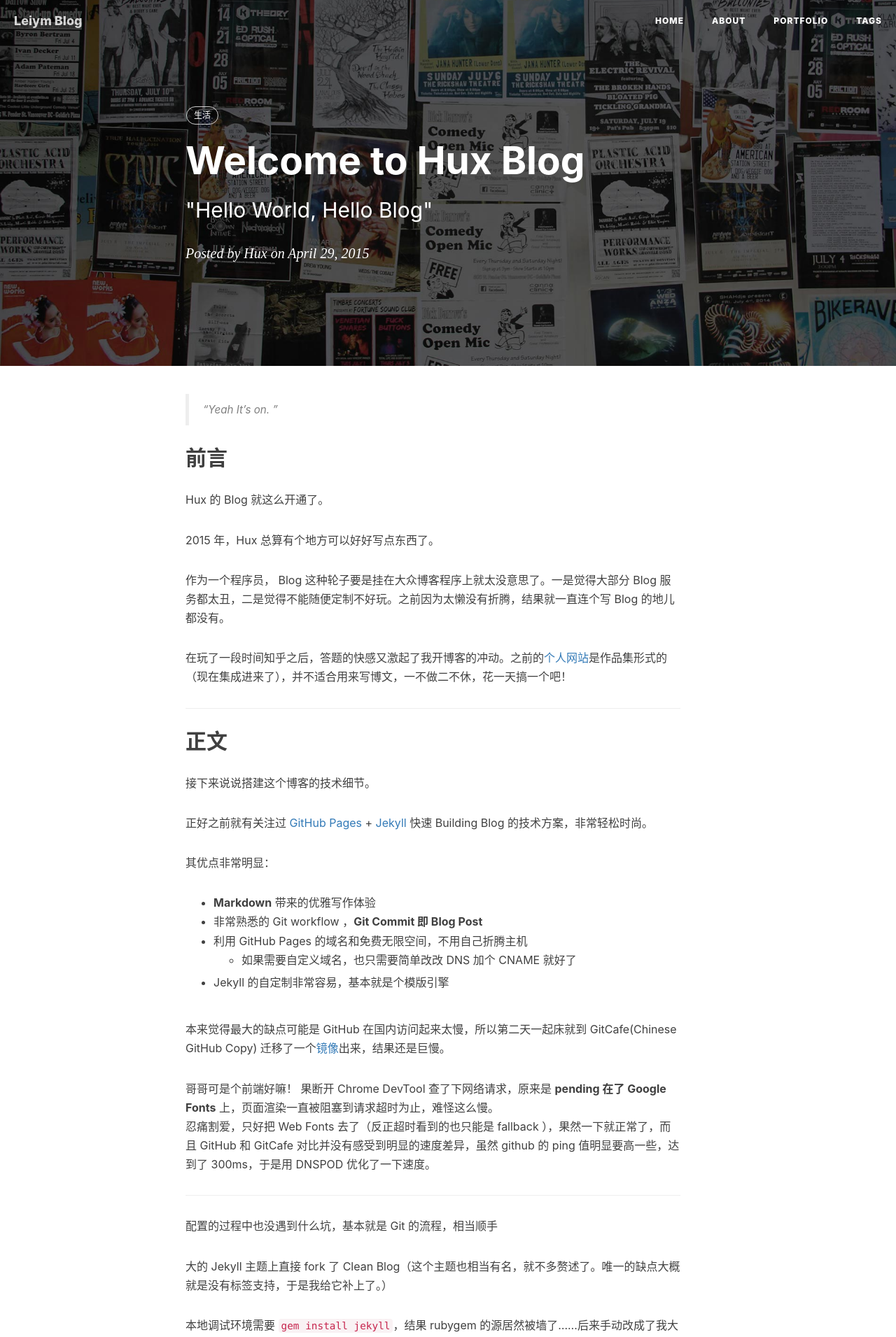
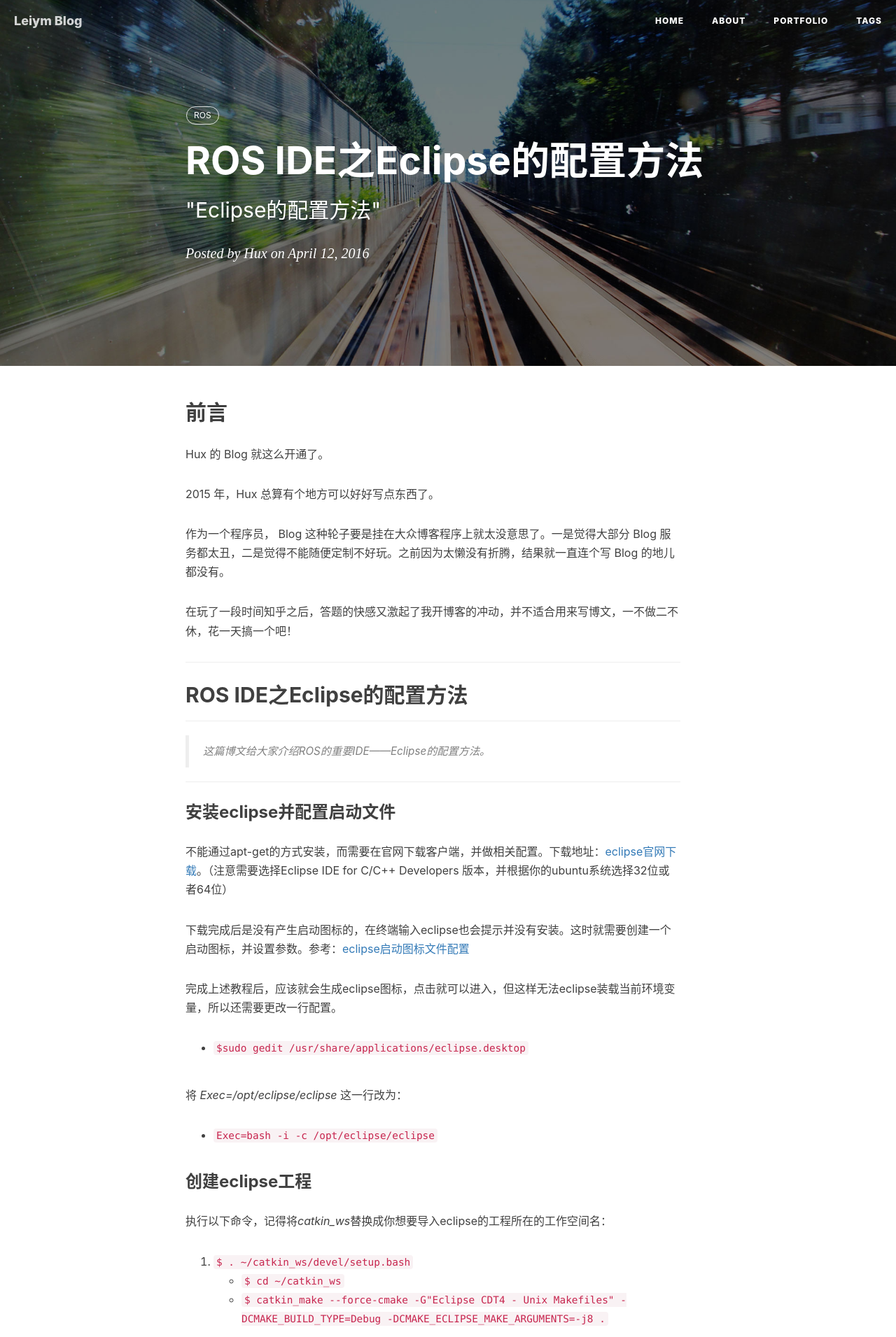
Before and after one commit to ozaki8/missmiaom.github.io, a Jekyll site: the page built from _posts/2016-04-12-ros-ide-eclipse.markdown, in a window 1280 px wide. Shown: the top 1911 px of the page at 70% size. Built offline with Jekyll 4.4.1, drawn with Linux system fonts in a browser that asks for light colours; nearby versions of some CDN libraries; comment, search, counter and statistics services are not loaded; some of the changed text lies outside the part shown.

Commit message:
Update 2016-04-12-ros-ide-eclipse.markdown

```diff
--- a/_posts/2016-04-12-ros-ide-eclipse.markdown
+++ b/_posts/2016-04-12-ros-ide-eclipse.markdown
@@ -1,74 +1,58 @@
 ---
 layout:     post
-title:      "Welcome to Hux Blog"
-subtitle:   " \"Hello World, Hello Blog\""
-date:       2015-04-29 12:00:00
+title:      "ROS IDE之Eclipse的配置方法"
+subtitle:   "\"ROS IDE设置\""
+subtitle:   "\"Eclipse的配置方法\""
+date:       2016-04-12 12:00:00
 author:     "Hux"
+header-img: "img/post-bg-2015.jpg"
 tags:
-    - 生活
+    - ROS
 ---
-
-> “Yeah It's on. ”
-
 
 ## 前言
 
 Hux 的 Blog 就这么开通了。
 
-
 2015 年，Hux 总算有个地方可以好好写点东西了。
-
 
 作为一个程序员， Blog 这种轮子要是挂在大众博客程序上就太没意思了。一是觉得大部分 Blog 服务都太丑，二是觉得不能随便定制不好玩。之前因为太懒没有折腾，结果就一直连个写 Blog 的地儿都没有。
 
-在玩了一段时间知乎之后，答题的快感又激起了我开博客的冲动。之前的[个人网站](http://huangxuan.me/portfolio)是作品集形式的（现在集成进来了），并不适合用来写博文，一不做二不休，花一天搞一个吧！
-
+在玩了一段时间知乎之后，答题的快感又激起了我开博客的冲动，并不适合用来写博文，一不做二不休，花一天搞一个吧！
 
 ---
 
-## 正文
+## ROS IDE之Eclipse的配置方法
+***
+> 这篇博文给大家介绍ROS的重要IDE——Eclipse的配置方法。
 
-接下来说说搭建这个博客的技术细节。
+***
+### 安装eclipse并配置启动文件
 
-正好之前就有关注过 [GitHub Pages](https://pages.github.com/) + [Jekyll](http://jekyllrb.com/) 快速 Building Blog 的技术方案，非常轻松时尚。
+不能通过apt-get的方式安装，而需要在官网下载客户端，并做相关配置。下载地址：[eclipse官网下载](http://www.eclipse.org/downloads/packages/eclipse-ide-cc-developers/mars2)。（注意需要选择Eclipse IDE for C/C++ Developers 版本，并根据你的ubuntu系统选择32位或者64位）
 
-其优点非常明显：
+下载完成后是没有产生启动图标的，在终端输入eclipse也会提示并没有安装。这时就需要创建一个启动图标，并设置参数。参考：[eclipse启动图标文件配置](http://www.blogs.digitalworlds.net/softwarenotes/?p=54)
 
-* **Markdown** 带来的优雅写作体验
-* 非常熟悉的 Git workflow ，**Git Commit 即 Blog Post**
-* 利用 GitHub Pages 的域名和免费无限空间，不用自己折腾主机
-	* 如果需要自定义域名，也只需要简单改改 DNS 加个 CNAME 就好了
-* Jekyll 的自定制非常容易，基本就是个模版引擎
+完成上述教程后，应该就会生成eclipse图标，点击就可以进入，但这样无法eclipse装载当前环境变量，所以还需要更改一行配置。
+
+- `$sudo gedit /usr/share/applications/eclipse.desktop`
+
+将 *Exec=/opt/eclipse/eclipse* 这一行改为：
+
+- `Exec=bash -i -c /opt/eclipse/eclipse`
 
 
-本来觉得最大的缺点可能是 GitHub 在国内访问起来太慢，所以第二天一起床就到 GitCafe(Chinese GitHub Copy) 迁移了一个[镜像](http://huxpro.gitcafe.io)出来，结果还是巨慢。
+### 创建eclipse工程
 
-哥哥可是个前端好嘛！ 果断开 Chrome DevTool 查了下网络请求，原来是 **pending 在了 Google Fonts** 上，页面渲染一直被阻塞到请求超时为止，难怪这么慢。
-忍痛割爱，只好把 Web Fonts 去了（反正超时看到的也只能是 fallback ），果然一下就正常了，而且 GitHub 和 GitCafe 对比并没有感受到明显的速度差异，虽然 github 的 ping 值明显要高一些，达到了 300ms，于是用 DNSPOD 优化了一下速度。
+执行以下命令，记得将*catkin_ws*替换成你想要导入eclipse的工程所在的工作空间名：
+1. `$ . ~/catkin_ws/devel/setup.bash`
+- `$ cd ~/catkin_ws`
+- `$ catkin_make --force-cmake -G"Eclipse CDT4 - Unix Makefiles" -DCMAKE_BUILD_TYPE=Debug -DCMAKE_ECLIPSE_MAKE_ARGUMENTS=-j8 .`
 
+### 将工程导入eclipse
 
+打开eclipse，在导入之前更改一下头文件和内存限制，以免导致像<ros.h>等头文件无法包含。
 
----
+### 调试运行
 
-配置的过程中也没遇到什么坑，基本就是 Git 的流程，相当顺手
-
-大的 Jekyll 主题上直接 fork 了 Clean Blog（这个主题也相当有名，就不多赘述了。唯一的缺点大概就是没有标签支持，于是我给它补上了。）
-
-本地调试环境需要 `gem install jekyll`，结果 rubygem 的源居然被墙了……后来手动改成了我大淘宝的镜像源才成功
-
-Theme 的 CSS 是基于 Bootstrap 定制的，看得不爽的地方直接在 Less 里改就好了（平时更习惯 SCSS 些），**不过其实我一直觉得 Bootstrap 在移动端的体验做得相当一般，比我在淘宝参与的团队 CSS 框架差多了……**所以为了体验，也补了不少 CSS 进去
-
-最后就进入了耗时反而最长的**做图、写字**阶段，也算是进入了**写博客**的正轨，因为是类似 Hack Day 的方式去搭这个站的，所以折腾折腾着大半夜就过去了。
-
-第二天考虑中文字体的渲染，fork 了 [Type is Beautiful](http://www.typeisbeautiful.com/) 的 `font` CSS，调整了字号，适配了 Win 的渣渲染，中英文混排效果好多了。
-
-
-## 后记
-
-回顾这个博客的诞生，纯粹是出于个人兴趣。在知乎相关问题上回答并获得一定的 star 后，我决定把这个博客主题当作一个小小的开源项目来维护。
-
-在经历 v1.0 - v1.5 的蜕变后，这个博客主题愈发完整，不但增加了诸多 UI 层的优化（opinionated）；在代码层面，更加丰富的配置项也使得这个主题拥有了更好的灵活性与可拓展性。而作为一个开源项目，我也积极的为其完善文档与解决 issue。
-
-如果你恰好逛到了这里，希望你也能喜欢这个博客主题。
-
-—— Hux 后记于 2015.10
+### DIY eclipse代码格式以及配色
```
